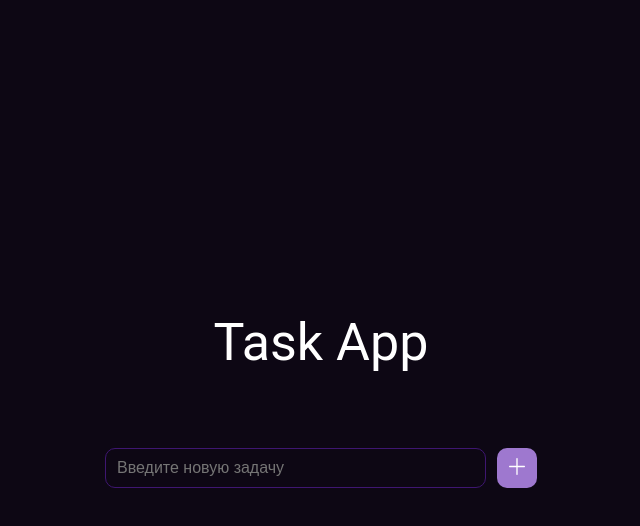
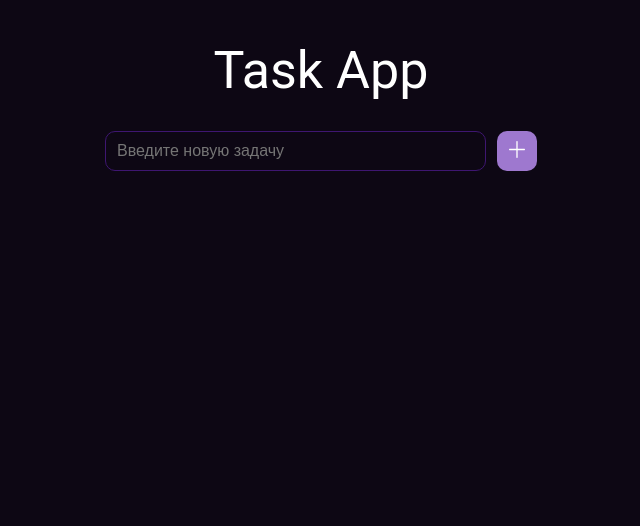
Before and after one commit to kixxpy/task-app, a React (Vite) app: page / in a window 1280 px wide. Shown: the top 526 px of the page, without its empty margins (319-959 px from the left). Built offline with nearby package versions, Linux system fonts and the light colour scheme.

Commit message:
Редактирование верстки и стиля

```diff
--- a/src/components/Headling/Headling.props.ts
+++ b/src/components/Headling/Headling.props.ts
@@ -1,4 +1,5 @@
 export interface HeadlingProps {
 	children: React.ReactNode;
 	size: 'big' | 'smile';
+	className?: string;
 }
--- a/src/components/Headling/Headling.tsx
+++ b/src/components/Headling/Headling.tsx
@@ -2,10 +2,10 @@ import cn from 'classnames';
 import styles from './Headling.module.css';
 import { HeadlingProps } from './Headling.props';
 
-function Headling({ size, children }: HeadlingProps) {
+function Headling({ size, children, className }: HeadlingProps) {
 	return (
 		<div
-			className={cn(styles.headling, {
+			className={cn(styles.headling, className, {
 				[styles.big]: size === 'big',
 				[styles.medium]: size === 'smile',
 			})}
--- /dev/null
+++ b/src/components/Todo/Todo.module.css
@@ -0,0 +1,36 @@
+.todo {
+	border: none;
+	display: flex;
+	justify-content: space-between;
+	align-items: center;
+	min-width: 432px;
+	min-height: 70px;
+	background: var(--todo-block-color);
+	border-radius: 10px;
+	padding: 21px;
+	box-sizing: border-box;
+	margin-bottom: 15px;
+}
+.text {
+	font-size: 16px;
+	font-weight: 400;
+	color: var(--main-color);
+	flex: 1;
+	cursor: default;
+}
+.button {
+	width: 30px;
+	height: 30px;
+	display: flex;
+	align-items: center;
+	justify-content: center;
+	padding: 5px;
+	border: none;
+	cursor: pointer;
+	border-radius: 5px;
+	background: var(--todo-block-color);
+	transition: all 0.3s ease-in-out;
+}
+.button:hover {
+	background: var(--background-color);
+}
--- a/src/components/Todo/Todo.props.ts
+++ b/src/components/Todo/Todo.props.ts
@@ -1,5 +1,4 @@
 export interface TodoProps {
-	key: number;
 	item: string;
 	onDelete: () => void;
 }
--- a/src/components/Todo/Todo.tsx
+++ b/src/components/Todo/Todo.tsx
@@ -1,11 +1,16 @@
-import { TodoProps } from './Todo.props'
+import styles from './Todo.module.css';
+import { TodoProps } from './Todo.props';
 
-function Todo({ item, key, onDelete }: TodoProps) {
+function Todo({ item, onDelete }: TodoProps) {
 	return (
-		<div>
-			<span key={key}>{item}</span>
-			<button onClick={onDelete}>Удалить</button>
-		</div>
+		<>
+			<div className={styles['todo']}>
+				<span className={styles['text']}>{item}</span>
+				<button className={styles['button']} onClick={onDelete}>
+					<img src='/delite.svg' alt='Иконка удаления' />
+				</button>
+			</div>
+		</>
 	);
 }
 
--- a/src/components/Todoapp/Todoapp.module.css
+++ b/src/components/Todoapp/Todoapp.module.css
@@ -1,3 +1,6 @@
+.app {
+	display: flex;
+}
 .input {
 	display: flex;
 	gap: 11px;
@@ -26,3 +29,22 @@
 .todo {
 	color: var(--white-color);
 }
+.count {
+	margin-top: 30px;
+	margin-bottom: 15px;
+	font-size: 16px;
+	font-weight: 400;
+	color: var(--white-color);
+}
+.todo-list {
+	height: 390px;
+	display: flex;
+	flex-direction: column;
+	overflow: scroll;
+}
+.headling {
+	margin-top: 40px;
+	display: flex;
+	justify-content: center;
+	margin-bottom: 30px;
+}
--- a/src/components/Todoapp/Todoapp.tsx
+++ b/src/components/Todoapp/Todoapp.tsx
@@ -1,4 +1,5 @@
-import { useState } from 'react';
+import { useId, useState } from 'react';
+import Headling from '../Headling/Headling';
 import Todo from '../Todo/Todo';
 import styles from './Todoapp.module.css';
 
@@ -6,9 +7,11 @@ function Todoapp() {
 	const [todo, setTodo] = useState<string>('');
 	const [todos, setTodos] = useState<string[]>([]);
 
+	const id = useId();
+
 	const addTodo = (e: React.FormEvent): void => {
 		e.preventDefault();
-		if (todo.length > 1) {
+		if (todo.length > 0) {
 			setTodos([...todos, todo]);
 			setTodo('');
 		}
@@ -20,6 +23,10 @@ function Todoapp() {
 
 	return (
 		<>
+			<div>
+				<Headling className={styles['headling']} size='big'>
+					Task App
+				</Headling>
 				<div className={styles['input']}>
 					<input
 						value={todo}
@@ -31,11 +38,16 @@ function Todoapp() {
 						<img src='/add.svg' alt='Иконка добавить задачу' />
 					</button>
 				</div>
+			</div>
+			{todos.length > 0 && (
+				<div className={styles['count']}>Число задач - {todos.length}</div>
+			)}
+			<div className={styles['todo-list']}>
 				<div>
-				{todos.length > 0 && <div>Запланированных задач - {todos.length}</div>}
-				{todos.map((item, index) => (
-					<Todo item={item} key={index} onDelete={() => deleteTodo(item)} />
+					{todos.map(item => (
+						<Todo key={id} item={item} onDelete={() => deleteTodo(item)} />
 					))}
+				</div>
 			</div>
 		</>
 	);
--- a/src/components/Wrapper/Wrapper.module.css
+++ /dev/null
@@ -1,7 +0,0 @@
-.wrapper {
-	margin-top: 75px;
-	width: 432px;
-	display: flex;
-	flex-direction: column;
-	align-items: center;
-}
--- a/src/components/Wrapper/Wrapper.props.ts
+++ /dev/null
@@ -1,3 +0,0 @@
-export interface WrapperProps {
-	children: React.ReactNode;
-}
--- a/src/components/Wrapper/Wrapper.tsx
+++ /dev/null
@@ -1,8 +0,0 @@
-import styles from './Wrapper.module.css';
-import { WrapperProps } from './Wrapper.props';
-
-function Wrapper({ children }: WrapperProps): JSX.Element {
-	return <div className={styles['wrapper']}>{children}</div>;
-}
-
-export default Wrapper;
--- a/src/index.css
+++ b/src/index.css
@@ -7,17 +7,24 @@
 	--border-input-color: rgb(62, 22, 113);
 	--white-color: #fff;
 }
+html {
+	background-color: var(--background-color);
+}
 
 body {
 	margin: 0;
 	padding: 0;
 	background: var(--background-color);
 	font-family: 'Roboto', sans-serif;
+	box-sizing: border-box;
+	scrollbar-width: thin;
+	scrollbar-color: var(--main-color) var(--background-color);
 }
 .container {
+	background: var(--background-color);
+	height: 100dvh;
 	display: flex;
+	justify-content: flex-start;
+	align-items: center;
 	flex-direction: column;
-	justify-content: center;
-	align-items: center;
-	height: 100vh;
 }
--- a/src/main.tsx
+++ b/src/main.tsx
@@ -1,17 +1,12 @@
 import { StrictMode } from 'react';
 import { createRoot } from 'react-dom/client';
-import Headling from './components/Headling/Headling';
 import Todoapp from './components/Todoapp/Todoapp';
-import Wrapper from './components/Wrapper/Wrapper';
 import './index.css';
 
 createRoot(document.getElementById('root')!).render(
 	<StrictMode>
 		<div className='container'>
-			<Headling size='big'>Task App</Headling>
-			<Wrapper>
-				<Todoapp />
-			</Wrapper>
+			<Todoapp />
 		</div>
 	</StrictMode>
 );
```
Also changed, not shown: public/delite.svg (added). Lines whose indentation alone changed are shown as unchanged.
